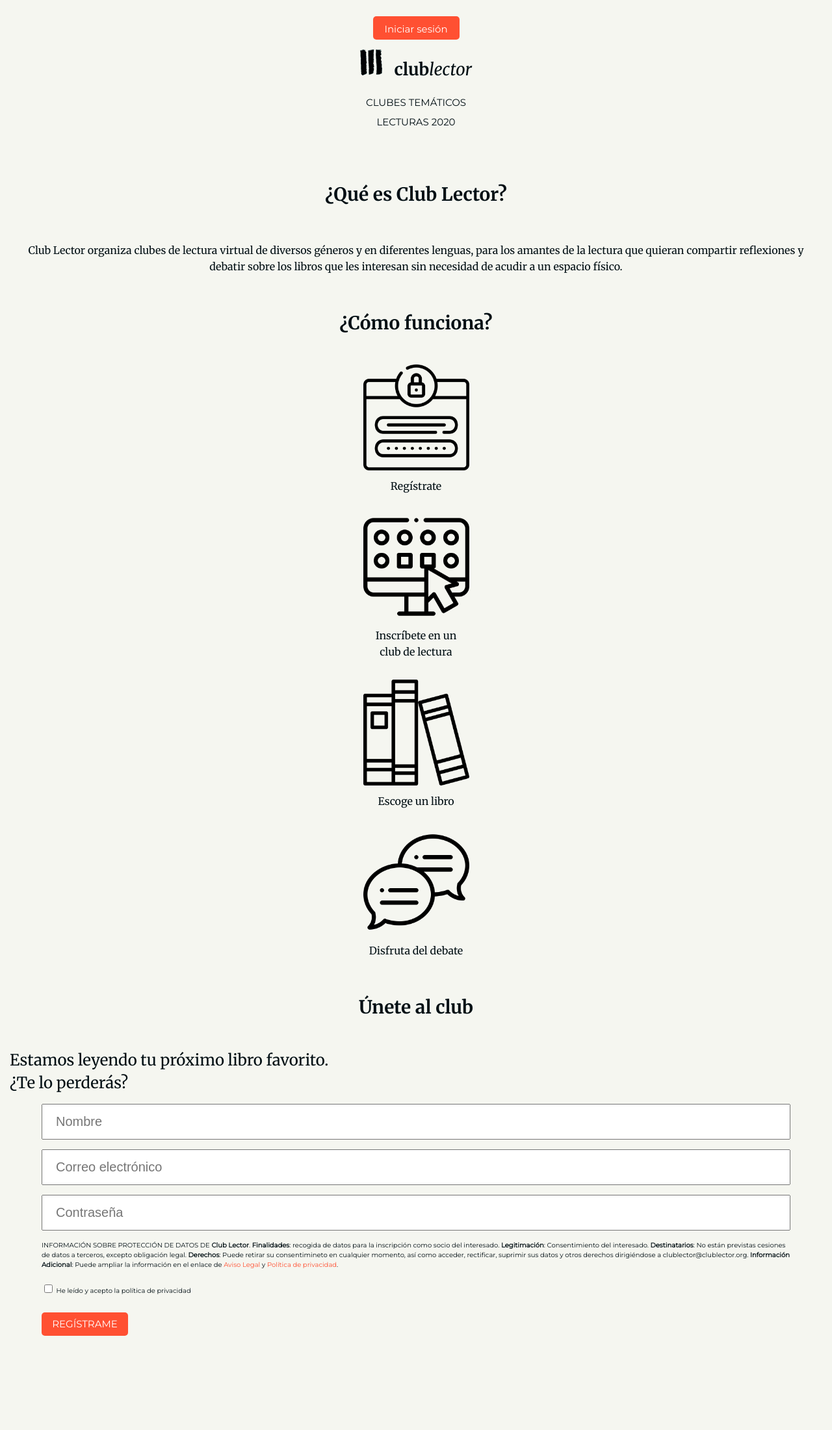
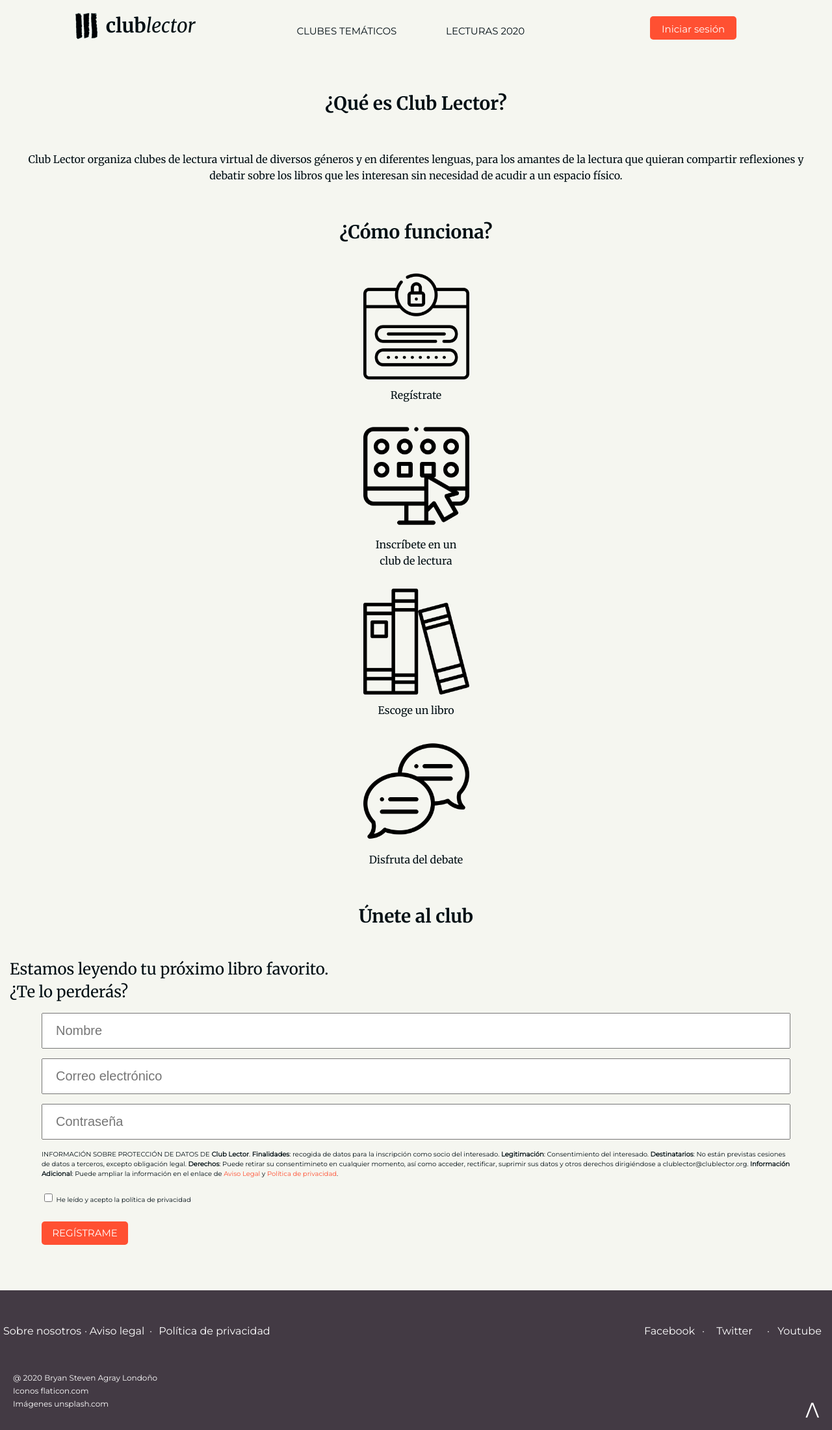
Before and after one commit to BryanS1989/M4-252_HTML_y_CSS_PEC3, a website built with Parcel: page index.html in a window 1280 px wide. Shown: the whole page at 65% size. Before the commit the page ends 2106 px from the top, so only its background shows below. Built offline with nearby package versions, Linux system fonts and the light colour scheme.

Commit message:
CREATE responsive footer and MAKE responsive header on Index

```diff
--- a/index.html
+++ b/index.html
@@ -14,24 +14,34 @@
 </head>
 
 <body>
-    <header class="pt-1 pb-1 mb-5">
+    <header class="pt-1 pb-1 mb-5" id="top">
 
-        <a href="#" class="button no-link mtb-1d5 mrl-auto"><span>Iniciar sesión</span></a>
+        <div id="login">
+            <a href="#" class="button no-link mtb-1d5 mrl-auto">
+                <span>Iniciar sesión</span>
+            </a>
+        </div>
 
-        <a href="./index.html" class="no-link">
-            <figure class="logo-brand mr-1d5">
-                <img src="img/clublector-isologo.png" alt="ClubLector">
-            </figure>
-            <h1 class="logo-brand"><span class="bold mb-0">club</span><span class="italic">lector</span></h1>
-        </a>
+        <div id="brand">
+            <a href="./index.html" class="no-link logo-brand-link">
+                <figure class="logo-brand">
+                    <img src="img/clublector-isologo.png" class="mr-1d5" alt="ClubLector">
+                </figure>
+                <h1 class="logo-brand"><span class="bold pb-3">
+                    club</span><span class="italic">lector</span>
+                </h1>
+            </a>
+        </div>
 
         <nav>
-            <ul class="mtb-3 mrl-0">
-                <li class="mtb-1d5 mrl-0">
-                    <a href="./clubes-tematicos.html" class="uppercase no-link nav-bar-link">Clubes temáticos</a>
+            <ul class="mtb-2 mrl-0">
+                <li class="mtb-1 mrl-0">
+                    <a href="./clubes-tematicos.html"
+                    class="uppercase no-link nav-bar-link">Clubes temáticos</a>
                 </li>
-                <li class="mtb-1d5 mrl-0">
-                    <a href="./lecturas-2020.html" class="uppercase no-link nav-bar-link">Lecturas 2020</a>
+                <li class="mtb-1 mrl-0">
+                    <a href="./lecturas-2020.html"
+                    class="uppercase no-link nav-bar-link">Lecturas 2020</a>
                 </li>
             </ul>
         </nav>
@@ -126,7 +136,8 @@
                     como acceder, rectificar, suprimir sus datos y otros
                     derechos dirigiéndose a clublector&#64;clublector.org.
                     <span class="bold">Información Adicional</span>: Puede ampliar la información en el
-                    enlace de <a href="#" class="text-link no-link">Aviso Legal</a> y <a href="#" class="text-link no-link">Política de privacidad</a>.
+                    enlace de <a href="#" class="text-link no-link">Aviso Legal</a> y
+                    <a href="#" class="text-link no-link">Política de privacidad</a>.
                 </p>
 
                 <label for="policy">
@@ -143,8 +154,38 @@
 
     </main>
 
-    <footer>
+    <footer class="t-center mt-7">
+        <ul id="otros" class="pt-5 mb-5">
+            <li>
+                <a href="#" class="no-link footer-link">Sobre nosotros</a>
+            </li>
+            <li>
+                <a href="#" class="no-link footer-link">Aviso legal</a>
+            </li>
+            <li>
+                <a href="#" class="no-link footer-link">Política de privacidad</a>
+            </li>
+        </ul>
 
+        <ul  id="social" class="mt-5 mb-5">
+            <li>
+                <a href="#" class="no-link footer-link">Facebook</a>
+            </li>
+            <li>
+                <a href="#" class="no-link footer-link">Twitter</a>
+            </li>
+            <li>
+                <a href="#" class="no-link footer-link">Youtube</a>
+            </li>
+        </ul>
+
+        <div id="copyright" class="pb-3">
+            <p>&#64; 2020 Bryan Steven Agray Londoño</p>
+            <p>Iconos <a href="https://www.flaticon.com" class="no-link footer-link">flaticon.com</a></p>
+            <p>Imágenes <a href="https://unsplash.com" class="no-link footer-link">unsplash.com</a></p>
+        </div>
+
+        <p id="scroll-up" class="t-right p-2"><a href="#top" class="no-link footer-link">&xwedge;</a></p>
     </footer>
 </body>
 
--- a/styles/styles.css
+++ b/styles/styles.css
@@ -47,7 +47,6 @@ table {
 
 * {
 	box-sizing: border-box;
-	color: rgb(2, 15, 20) ;
 }
 
 html {
@@ -62,23 +61,73 @@ html {
 /* Header */
 /**********/
 header {
+	color: rgb(2, 15, 20) ;
+	display: flex;
+	flex-flow: column wrap;
 	font-family: 'Montserrat', sans-serif;
 	text-align: center;
 	width: 100% vw;
 }
 
+#login {
+	flex: 1;
+}
+
+#brand {
+	flex: 1;
+}
+
+header nav {
+	flex: 1;
+}
+
+header nav ul {
+	display: flex;
+	flex-flow: column wrap;
+}
+
+header nav li {
+	flex: 1;
+}
+
+/**********************/
+/*  HEADER MEDIAQUERY */
+/**********************/
+@media screen and (min-width: 426px) {
+
+	header {
+		flex-flow: row wrap;
+	}
+
+	header div:first-child {
+		order: 3;
+	}
+
+	#brand {
+	}
+
+	header nav ul {
+		flex-flow: row wrap;
+	}
+
+}
+
 .logo-brand {
 	display: inline-block;
 	font-family: 'Merriweather', serif;
-	font-size: 2.6rem;
+	font-size: 3rem;
 }
 
 figure.logo-brand {
+	position: relative;
 	height: 4rem;
 	width: 3.4rem;
 }
 
-h1.logo-brand span{
+header img{
+	position: absolute;
+	left: -1rem;
+	bottom: -1rem;
 }
 
 /* Text Types */
@@ -110,23 +159,58 @@ h1.logo-brand span{
 }
 
 /* Paddings */
+/* p:	All Paddings           */
 /* ptb:	Padding Top and Bottom */
 /* pt:	Padding Top            */
 /* pb:	Padding Bottom         */
 /* prl:	Padding Right and Left */
 /* pr:	Padding Right          */
 /* pl:	Padding Left           */
+.p-2 {
+	padding: 2rem;
+}
+
+.p-3 {
+	padding: 3rem;
+}
+
 .ptb-1 {
 	padding-top: 1rem;
 	padding-bottom: 1rem;
+}
+
+.ptb-3 {
+	padding-top: 3rem;
+	padding-bottom: 3rem;
+}
+
+.ptb-5 {
+	padding-top: 5rem;
+	padding-bottom: 5rem;
 }
 
 .pt-1 {
 	padding-top: 1rem;
 }
 
+.pt-3 {
+	padding-top: 3rem;
+}
+
+.pt-5 {
+	padding-top: 5rem;
+}
+
 .pb-1 {
 	padding-bottom: 1rem;
+}
+
+.pb-3 {
+	padding-bottom: 3rem;
+}
+
+.pb-5 {
+	padding-bottom: 5rem;
 }
 
 .prl-1d5{
@@ -156,15 +240,25 @@ h1.logo-brand span{
 }
 
 /* Margins */
+/* m:	All Margins           */
 /* mtb:	Margin Top and Bottom */
 /* mt:	Margin Top            */
 /* mb:	Margin Bottom         */
 /* mrl:	Margin Right and Left */
 /* mr:	Margin Right          */
 /* ml:	Margin Left           */
+.m-3 {
+	margin: 3rem;
+}
+
 .mtb-0 {
 	margin-top: 0rem;
 	margin-bottom: 0rem;
+}
+
+.mtb-1 {
+	margin-top: 1rem;
+	margin-bottom: 1rem;
 }
 
 .mtb-1d5 {
@@ -185,6 +279,18 @@ h1.logo-brand span{
 .mtb-5 {
 	margin-top: 5rem;
 	margin-bottom: 5rem;
+}
+
+.mt-3 {
+	margin-top: 3rem;
+}
+
+.mt-5 {
+	margin-top: 5rem;
+}
+
+.mt-7 {
+	margin-top: 7rem;
 }
 
 .mb-0 {
@@ -227,6 +333,10 @@ h1.logo-brand span{
 	margin-right: 1.6rem;
 }
 
+/* Main */
+main {
+	color: rgb(2, 15, 20) ;
+}
 
 /* Button Type */
 .button {
@@ -250,6 +360,16 @@ h1.logo-brand span{
 /* Links */
 .no-link {
 	text-decoration: none;
+}
+
+/* Link Logo and Brand */
+.logo-brand-link,
+.logo-brand-link:link,
+.logo-brand-link:visited,
+.logo-brand-link:focus,
+.logo-brand-link:hover,
+.logo-brand-link:active {
+	color: rgb(2, 15, 20) ;
 }
 
 /* Text Links */
@@ -312,11 +432,23 @@ button:active {
 	font-style: italic;
 }
 
-/* NavBar menú */
-nav ul {
+/* Footer link */
+.footer-link {
+	color: rgb(255, 255, 255) ;
 }
 
-nav li {
+.footer-link:link,
+.footer-link:visited,
+.footer-link:focus {
+	color: rgb(255, 255, 255) ;
+}
+
+.footer-link:hover {
+	color: rgb(255, 80, 50) ;
+}
+
+.footer-link:active {
+	color: rgb(255, 255, 255) ;
 }
 
 /* Index.hmtl Icons */
@@ -366,3 +498,101 @@ form input {
 	height: 5.5rem;
 	width: 90%;
 }
+
+/**********/
+/* FOOTER */
+/**********/
+main + footer {
+	background-color: rgb(67, 58, 68) ;
+	color: rgb(255, 255, 255) ;
+	display: flex;
+	flex-flow: column wrap;
+	font-family: 'Montserrat', sans-serif;
+	position: relative;
+}
+
+#otros {
+	display: flex;
+	flex: 1;
+	flex-flow: column wrap;
+	font-size: 1.6rem;
+	line-height: 2.5rem;
+}
+
+#social {
+	display: flex;
+	flex: 1;
+	flex-flow: column wrap;
+	font-size: 1.6rem;
+	line-height: 2.5rem;
+}
+
+#copyright {
+	flex: 1 100%;
+	display: flex;
+	flex-flow: column wrap;
+}
+
+#copyright p {
+	flex: 1;
+}
+
+footer li {
+	flex: 1;
+}
+
+footer div p {
+	line-height: 2rem;
+	font-size: 1.2rem;
+}
+
+#scroll-up {
+	font-size: 2.5rem;
+	position: absolute;
+	right: 0em;
+	bottom: 0em;
+}
+
+@media screen and (min-width: 426px) {
+	main + footer {
+		flex-flow: row wrap;
+	}
+
+	#otros {
+		flex-flow: row wrap;
+		justify-content: flex-start;
+	}
+
+	#social {
+		flex-flow: row wrap;
+		justify-content: flex-end;
+	}
+
+	footer li {
+		max-width: 10rem;
+		position: relative;
+	}
+
+	footer li::after {
+		content: "·";
+		position: absolute;
+		left: 100%;
+	}
+
+	#otros li:first-child {
+		max-width: 13rem;
+	}
+
+	#otros li:last-child {
+		max-width: 20rem;
+	}
+
+	footer li:last-child::after {
+		content: "";
+	}
+
+	#copyright{
+		align-items: flex-start;
+		margin-left: 2rem;
+	}
+}
```
